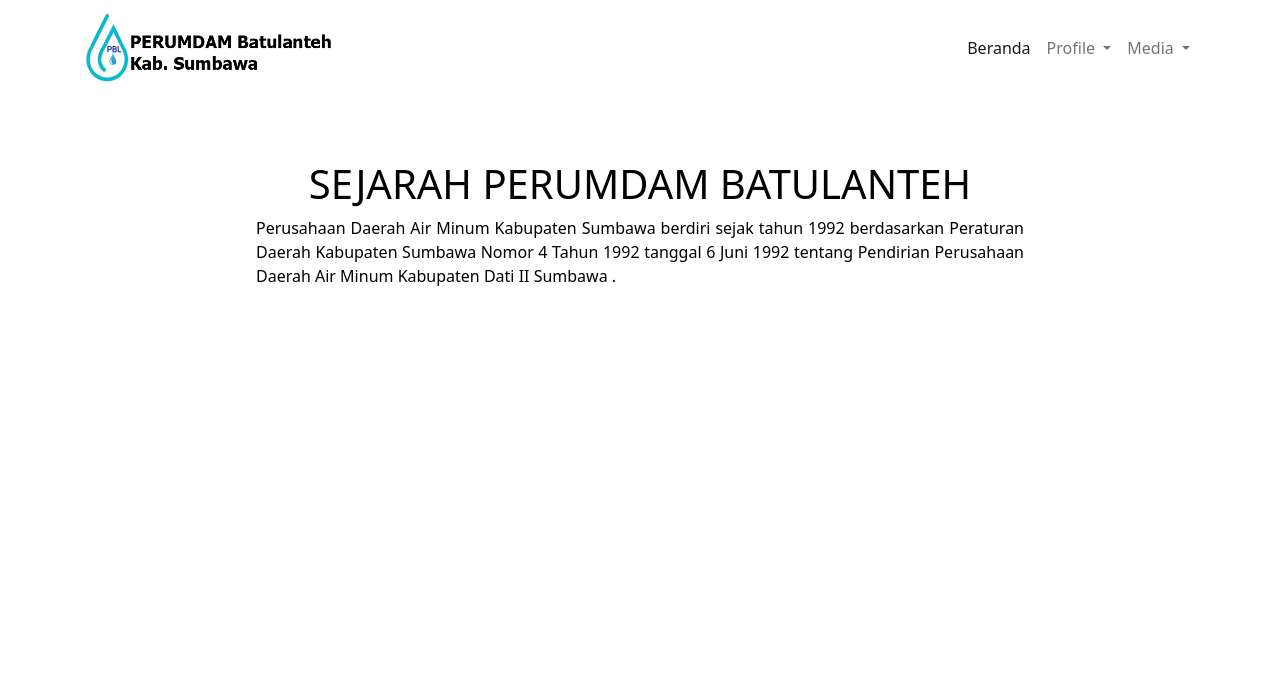
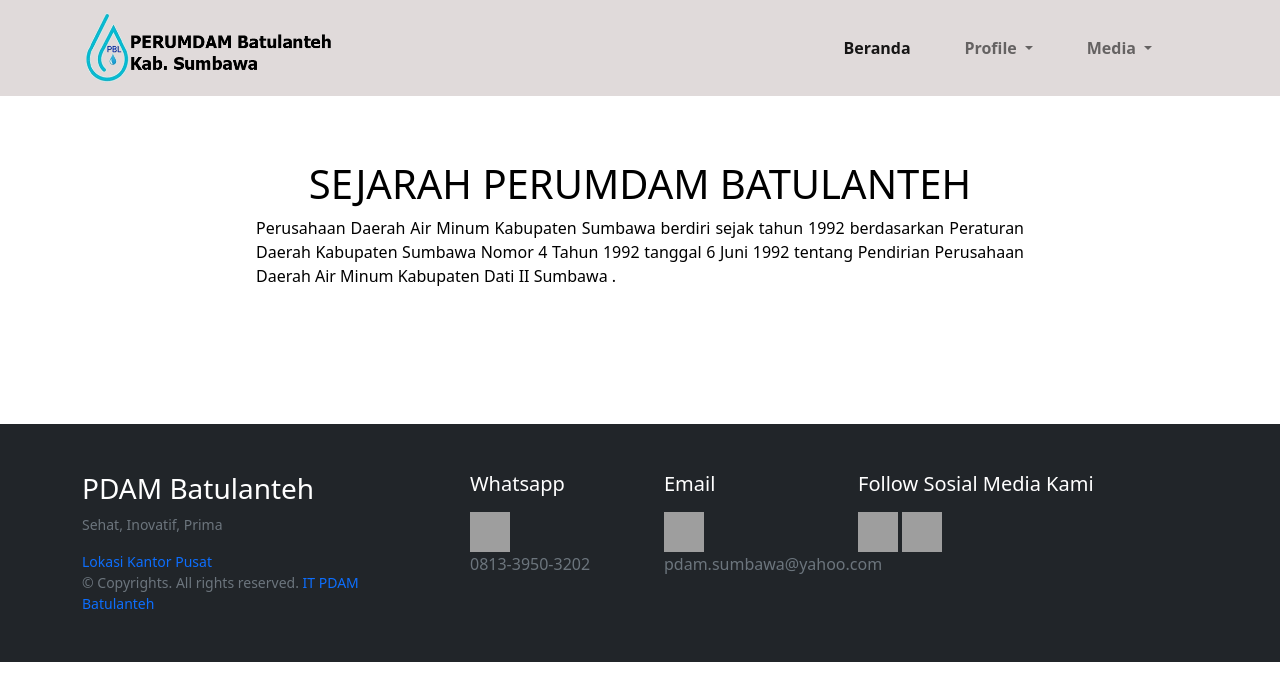
Before and after one commit to Dandyndot29/project-website-barulanteh, a plain HTML site: page profil.html in a window 1280 px wide. Drawn offline with nearby package versions, Linux system fonts and the light colour scheme; grey boxes are pictures that could not be loaded.

Commit message:
Profil Update tampilan

```diff
--- a/profil.css
+++ b/profil.css
@@ -1,3 +1,20 @@
+.navbar {
+  background-color: rgba(211, 203, 203, 0.7);
+  position: fixed;
+  left: 0;
+  right: 0;
+  top: 0;
+  z-index: 16;
+}
+
+.nav-link {
+  font-weight: bolder;
+}
+
+.nav-item {
+  margin-right: 1cm;
+}
+
 .profil-content {
   margin-top: 5%;
   color: black;
@@ -11,3 +28,33 @@
   text-align: justify;
   padding: 0 20%;
 }
+
+/*footer*/
+
+.text-small {
+  font-size: 0.9rem;
+}
+
+a {
+  color: inherit;
+  text-decoration: none;
+  transition: all 0.3s;
+}
+
+a:hover,
+a:focus {
+  text-decoration: none;
+}
+
+.form-control {
+  background: #212529;
+  border-color: #545454;
+}
+
+.form-control:focus {
+  background: #212529;
+}
+
+footer {
+  background: #212529;
+}
--- a/profil.html
+++ b/profil.html
@@ -16,17 +16,15 @@
   <link rel="icon" type="image/x-icon" href="/images/logopbl1.png">
   <link rel="stylesheet" href="/profil.css">
 
-  <script src="https://cdn.jsdelivr.net/npm/bootstrap@5.0.2/dist/js/bootstrap.bundle.min.js"
-    integrity="sha384-MrcW6ZMFYlzcLA8Nl+NtUVF0sA7MsXsP1UyJoMp4YLEuNSfAP+JcXn/tWtIaxVXM" crossorigin="anonymous">
-  </script>
 </head>
 
 <body>
 
   <!-- HEADER -->
+  <!-- Navbar -->
   <nav class="navbar navbar-expand-lg navbar-light">
     <div class="container">
-      <a class="navbar-brand" href="/index.html"><img src="./images/logoPBL.png" width="250px" height="70px"></a>
+      <a href="/index.html" class=" navbar-brand"><img src="./images/logoPBL.png" width="250px" height="70px"></a>
       <button class="navbar-toggler" type="button" data-bs-toggle="collapse" data-bs-target="#navbarNavDropdown"
         aria-controls="navbarNavDropdown" aria-expanded="false" aria-label="Toggle navigation">
         <span class="navbar-toggler-icon"></span>
@@ -43,7 +41,7 @@
               Profile
             </a>
             <ul class="dropdown-menu" aria-labelledby="navbarDropdownMenuLink">
-              <li><a class="dropdown-item" href="#">Sejarah</a></li>
+              <li><a class="dropdown-item" href="/profil.html">Sejarah</a></li>
               <li><a class="dropdown-item" href="#">Struktur Organisasi</a></li>
               <li><a class="dropdown-item" href="#">Visi Misi</a></li>
             </ul>
@@ -62,7 +60,10 @@
       </div>
     </div>
   </nav>
-
+  <br>
+  <br>
+  <br>
+  <br>
   <!-- CONTENT-->
   <div class="profil-content">
     <h1>SEJARAH PERUMDAM BATULANTEH</h1>
@@ -71,6 +72,76 @@
       Sumbawa .</p>
   </div>
 
+  <br>
+  <br>
+  <br>
+  <br>
+  <br>
+
+  <!--Footer-->
+  <footer class="w-100 py-4 flex-shrink-0">
+    <div class="container py-4">
+      <div class="row gy-4 gx-5">
+        <div class="col-lg-4 col-md-6">
+          <h5 class="h3 text-white">PDAM Batulanteh</h5>
+          <p class="small text-muted">Sehat, Inovatif, Prima</p>
+          <p class="small text-muted mb-0"><a class="text-primary" href="https://goo.gl/maps/9kDGJCVR33XqoNvs5">Lokasi
+              Kantor Pusat</a></p>
+          <p class="small text-muted mb-0">&copy; Copyrights. All rights reserved. <a class="text-primary" href="#">IT
+              PDAM Batulanteh</a></p>
+        </div>
+
+        <!--quik link-->
+        <div class="col-lg-2 col-md-6">
+          <h5 class="text-white mb-3">Whatsapp</h5>
+          <ul class="list-unstyled text-muted">
+            <a href="https://wa.me/+6281339503202" target="_blank">
+              <img src="https://www.freepnglogos.com/uploads/whatsapp-png-logo-1.png" alt="rajasua" width="40px"
+                height="40px">
+            </a>
+            <p>0813-3950-3202</p>
+          </ul>
+        </div>
+        <div class="col-lg-2 col-md-6">
+          <h5 class="text-white mb-3">Email</h5>
+          <ul class="list-unstyled text-muted">
+            <a href="mailto:pdam.sumbawa@yahoo.com" target="_blank">
+              <img src="https://www.freepnglogos.com/uploads/email-png/email-messages-icon-16.png" alt="rajasua"
+                width="40px" height="40px">
+            </a>
+            <p>pdam.sumbawa@yahoo.com</p>
+          </ul>
+        </div>
+
+
+        <div class="col-lg-4 col-md-6">
+          <h5 class="text-white mb-3">Follow Sosial Media Kami</h5>
+          <section class="mb-4">
+            <!-- Facebook -->
+            <a href="https://www.facebook.com/rhaden.brighita" target="_blank">
+              <img
+                src="https://upload.wikimedia.org/wikipedia/commons/thumb/5/51/Facebook_f_logo_%282019%29.svg/2048px-Facebook_f_logo_%282019%29.svg.png"
+                alt="rajasua" width="40px" height="40px">
+            </a>
+
+            <!-- Ig-->
+            <a href="https://www.instagram.com/perumdam_batulanteh/" target="_blank">
+              <img
+                src="https://upload.wikimedia.org/wikipedia/commons/thumb/a/a5/Instagram_icon.png/2048px-Instagram_icon.png"
+                alt="rajasua" width="40px" height="40px">
+            </a>
+          </section>
+
+        </div>
+      </div>
+    </div>
+  </footer>
+
 </body>
+<script src="index.js"></script>
+<script src="https://cdn.jsdelivr.net/npm/bootstrap@5.0.2/dist/js/bootstrap.bundle.min.js"
+  integrity="sha384-MrcW6ZMFYlzcLA8Nl+NtUVF0sA7MsXsP1UyJoMp4YLEuNSfAP+JcXn/tWtIaxVXM" crossorigin="anonymous">
+</script>
+<script src="https://kit.fontawesome.com/025d3fc6c9.js" crossorigin="anonymous"></script>
 
 </html>
```
